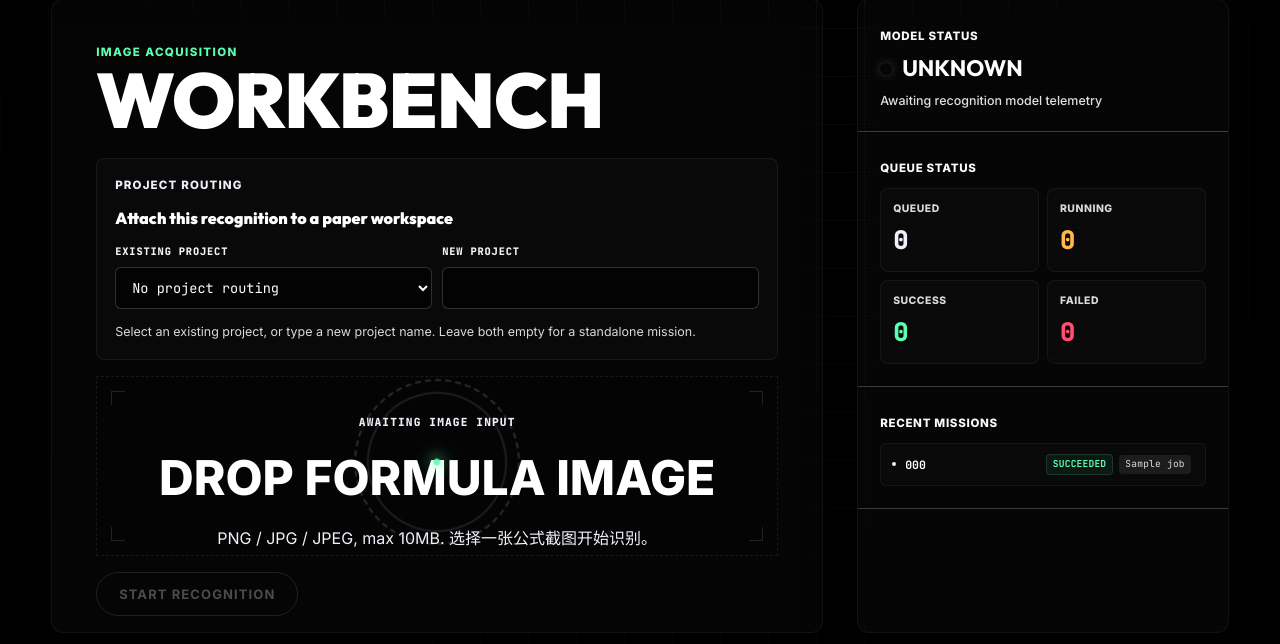
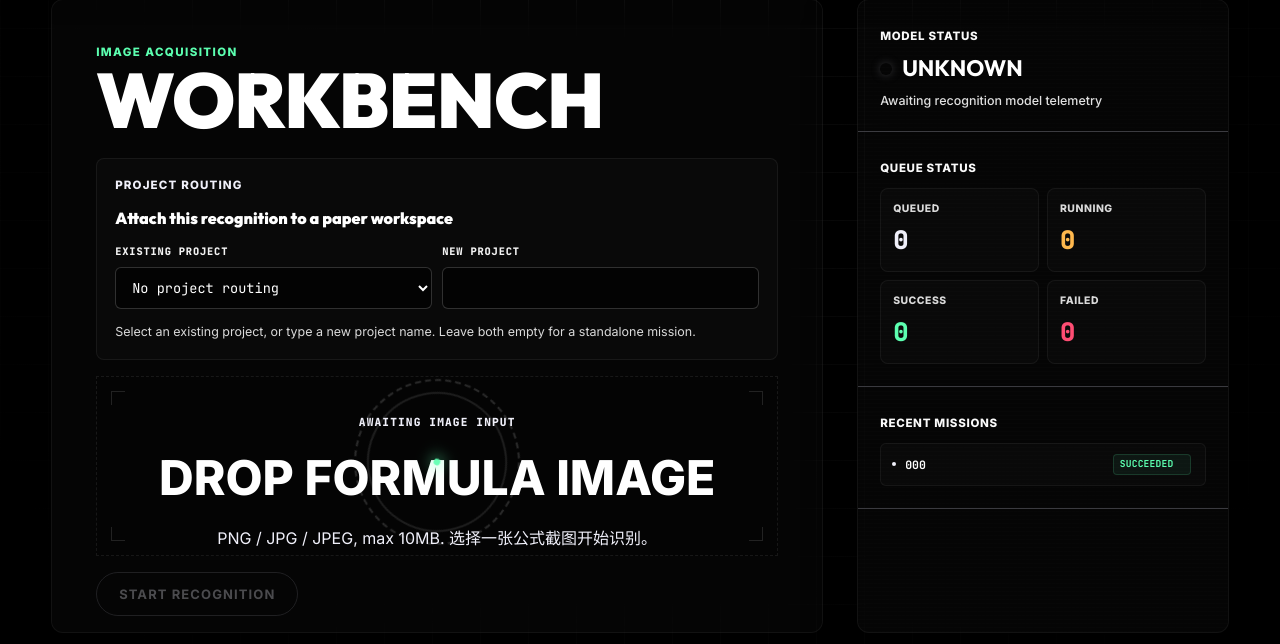
Before and after one commit to Timcai06/LinuxWeek11-Django-FormulaLab, a Django app: template apps/formulas/templates/formulas/workbench.html in a window 1280 px wide. Shown: the part 116-760 px from the top of the page. Run offline with Django 5.2, Linux system fonts and the light colour scheme; tables that the repository leaves empty hold one stand-in row (values such as "Sample post"); the template is opened without the code that fills it: values that come from a table or form of the project are taken from there, most other values are stand-ins (such as "Sample title", 1, 10 or a date in 2020); data that the repository does not hold is empty; parts of the project's set-up code (start-up, migrations or seed data) failed here and were passed over; some libraries are stand-ins or nearby versions.

Commit message:
Simplify workbench recent mission status

```diff
--- a/apps/formulas/static/formulas/css/components/workbench-telemetry.css
+++ b/apps/formulas/static/formulas/css/components/workbench-telemetry.css
@@ -102,9 +102,10 @@
 }
 
 .recent-list li {
-    display: flex;
-    justify-content: space-between;
+    display: grid;
+    grid-template-columns: minmax(120px, 1fr) minmax(78px, auto);
     align-items: center;
+    gap: 8px;
     padding: 10px 14px;
     background: rgba(255, 255, 255, 0.02);
     border: 1px solid rgba(255, 255, 255, 0.05);
@@ -140,6 +141,7 @@
 }
 
 .recent-list a {
+    min-width: 0;
     overflow-wrap: anywhere;
     color: var(--text);
     font-family: var(--font-mono);
@@ -155,10 +157,12 @@
 .recent-meta {
     display: flex;
     align-items: center;
-    gap: 6px;
+    justify-content: flex-end;
 }
 
 .recent-list .status-badge {
+    justify-self: end;
+    min-width: 78px;
     font-family: var(--font-mono);
     font-size: 0.6rem;
     font-weight: 700;
@@ -187,14 +191,10 @@
     border-color: rgba(246, 200, 95, 0.15);
 }
 
-.recent-list .stage-badge {
-    color: rgba(255, 255, 255, 0.85);
-    font-family: var(--font-mono);
-    font-size: 0.6rem;
-    letter-spacing: 0.02em;
-    padding: 2px 6px;
-    border-radius: 4px;
-    background: rgba(255, 255, 255, 0.08);
+.recent-list .status-badge.status-queued {
+    color: var(--status-warming);
+    background: rgba(246, 200, 95, 0.04);
+    border-color: rgba(246, 200, 95, 0.12);
 }
 
 @media (max-width: 900px) {
--- a/apps/formulas/templates/formulas/workbench.html
+++ b/apps/formulas/templates/formulas/workbench.html
@@ -82,7 +82,6 @@
                         <a href="{% url 'mission-progress' job.id %}">{{ job.mission_code }}</a>
                         <div class="recent-meta">
                             <span class="status-badge status-{{ job.status|lower }}">{{ job.status|upper }}</span>
-                            <span class="stage-badge">{{ job.stage_label }}</span>
                         </div>
                     </li>
                 {% empty %}
```
Also changed, not shown: package.json (+1 -1 lines), tests/frontend/workbench_recent_missions_guard.mjs (added, +29 -0 lines).
